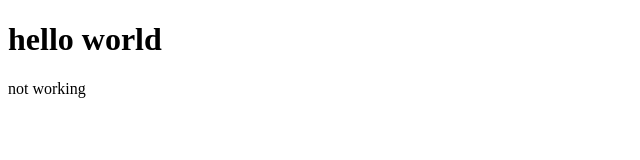
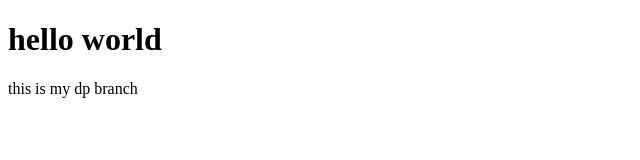
Before and after one commit to dharmesh-patel03/dummy-repo, a plain HTML site: page index.html in a window 1280 px wide. Shown: the full height of the page, 0-640 px from the left. Drawn offline with Linux system fonts and the light colour scheme.

Commit message:
change in dp

```diff
--- a/index.html
+++ b/index.html
@@ -7,7 +7,7 @@
 </head>
 <body>
     <h1>hello world</h1>
-    <p>not working</p>
+    <p>this is my dp branch</p>
 
 </body>
 </html>
```
